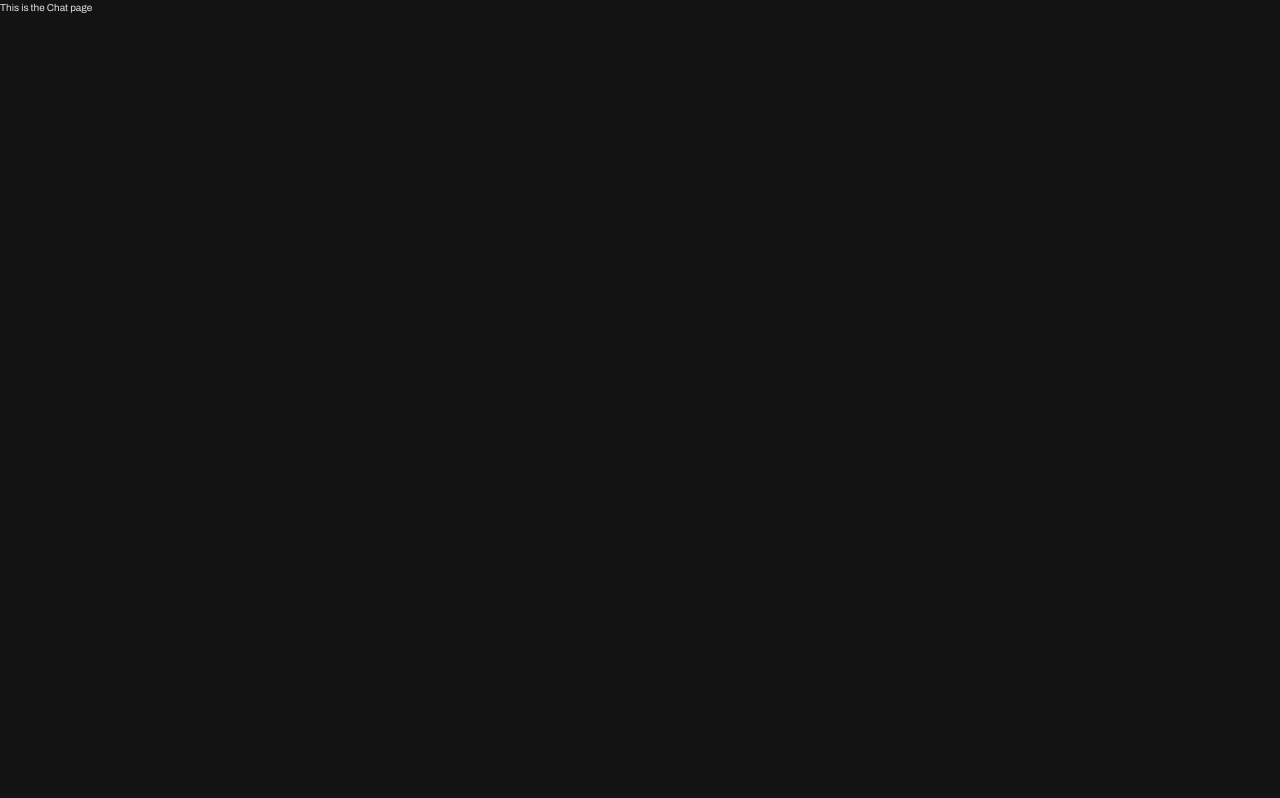
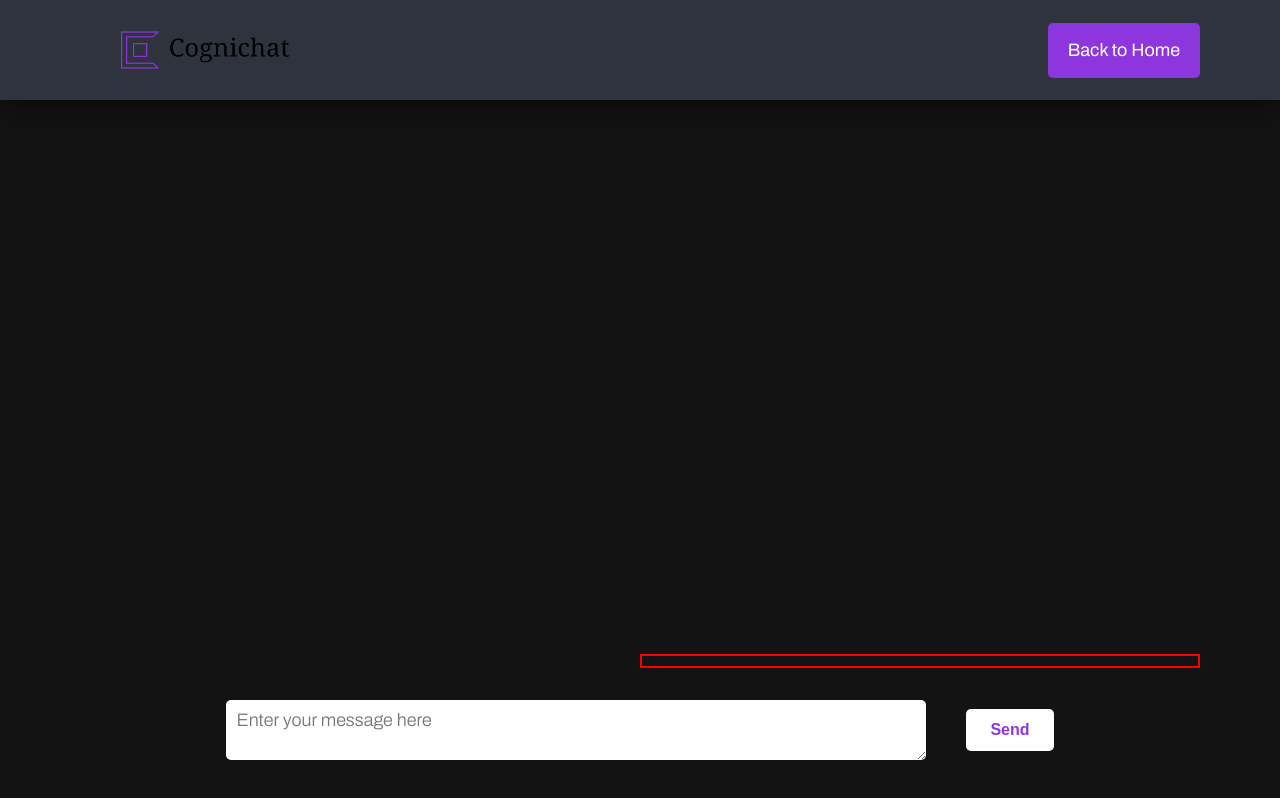
Before and after one commit to Prospertech-github/AIpowered-chat, a React (Vite) app: page /app in a window 1280 px wide. Built offline with nearby package versions, Linux system fonts and the light colour scheme.

Commit message:
feat:completed the text output and language detection phase

```diff
--- a/src/pages/chat/chat.module.css
+++ b/src/pages/chat/chat.module.css
@@ -0,0 +1,111 @@
+.header{
+    display: flex;
+    align-items: center;
+    justify-content: space-between;
+    background-color: var(--chat-grey);
+    box-shadow: 0px 1px 2px #444;
+    position: sticky;
+    top: 0;
+    padding: 0 8rem;
+    box-shadow: 1px 1px 36px 0px rgba(0,0,0,0.75);
+}
+.header img{
+    width: 25rem;
+    height: 10rem;
+}
+.header a{
+    color: var(--chat-white);
+    background-color: var(--chat-logo);
+    padding: 1.4rem 2rem;
+    border-radius: 5px;
+    font-size: 1.8rem;
+    transition: all .5s ;
+}
+.header a:hover{
+    color: var(--chat-logo);
+    background-color: var(--chat-white);
+}
+
+main{
+    background-color: var(--chat-black);
+    width: 100%;
+    height: calc(100vh - 10rem);
+    padding: 4rem 8rem;
+}
+
+.inputArea{
+    width: 100%;
+    height: 100%;
+    display: flex;
+    align-items: center;
+    gap: 3.2rem;
+    flex-direction: column-reverse;
+}
+.inputArea textarea{
+    height: 6rem;
+    width: 70rem;
+    border: none;
+    border-radius: 5px;
+    font-size: 1.8rem;
+    font-weight: 500;
+    font-family: 'Archivo', serif;
+    padding: 1rem;
+}
+.inputArea textarea:focus{
+    outline: none;
+}
+.inputArea textarea::placeholder{
+    font-family: 'Archivo', serif;
+    font-weight: 300;
+}
+form{
+    display: flex;
+    align-items: center;
+    gap: 4rem;
+}
+form > button{
+    color: var(--chat-logo);
+    background-color: var(--chat-white);
+    padding: 1.2rem 2.4rem;
+    border: none;
+    border-radius: 5px;
+    font-size: 1.6rem;
+    font-weight: 600;
+}
+.displayArea{
+    width: 100%;
+    font-size: 1.6rem;
+    width: 50%;
+    border: 2px solid red;
+    align-self: flex-end;
+}
+.submittedMessage{
+    font-weight: 500;
+    font-size: 2rem;
+    padding: .5rem 2rem;
+}
+.languageDetect{
+    font-size: 1.5rem;
+    font-weight: 300;
+    color: var(--chat-puprle);
+    padding: 0rem 2rem;
+    margin: 1rem 0;
+}
+.translateArea{
+    border: 2px solid green;
+    padding: 0rem 2rem;
+    display: flex;
+    gap: 2rem;
+}
+.translateArea > select{
+    font-size: 1.6rem;
+    font-family: 'Archivo', serif;
+    font-weight: 600;
+    background-color: var(--chat-white);
+    color: var(--chat-logo);
+    border: none;
+    padding: 0 1rem;
+}
+.translateArea > select:focus{
+    outline: none;
+}
--- a/src/pages/chat/index.jsx
+++ b/src/pages/chat/index.jsx
@@ -1,9 +1,176 @@
-import React from 'react'
+import React, { useEffect, useState } from "react";
+import styles from "./chat.module.css";
+import { Logo } from "../../assets";
+import { Link } from "react-router-dom";
+
+const languages = [
+  {
+    name: "English",
+    value: "en",
+  },
+  {
+    name: "Portuguese",
+    value: "pt",
+  },
+  {
+    name: "Turkish",
+    value: "tr",
+  },
+  {
+    name: "French",
+    value: "fr",
+  },
+  {
+    name: "Spanish",
+    value: "es",
+  },
+  {
+    name: "Russian",
+    value: "ru",
+  },
+];
 
 const Chat = () => {
+  const [message, setMessage] = useState("");
+  const [submittedMessage, setSubmittedMessage] = useState("");
+  const [aidetectedLanguage, setAiDetectedLanguage] = useState(null);
+  const [detector, setDetector] = useState(null);
+  const [translatedLanguage, setTranslatedLanguage] = useState("");
+
+  function displayMessage(e) {
+    e.preventDefault();
+    setSubmittedMessage(message);
+  }
+
+  useEffect(() => {
+    async function checkLanguageDetectorAI() {
+      const languageDetectorCapabilities =
+        await self.ai.languageDetector.capabilities();
+      const canDetect = languageDetectorCapabilities.capabilities;
+      let detectorInstance;
+
+      if (canDetect === "no") {
+        return;
+      }
+
+      if (canDetect === "readily") {
+        // The language detector can immediately be used.
+        detectorInstance = await self.ai.languageDetector.create();
+      } else {
+        // The language detector can be used after model download.
+        detectorInstance = await self.ai.languageDetector.create({
+          monitor(m) {
+            m.addEventListener("downloadprogress", (e) => {
+              console.log(`Downloaded ${e.loaded} of ${e.total} bytes.`);
+            });
+          },
+        });
+        await detectorInstance.ready;
+      }
+      setDetector(detectorInstance);
+    }
+    checkLanguageDetectorAI()
+
+  }, []);
+
+  useEffect(() => {
+    async function detectMessageLanguage() {
+      if (!detector || !submittedMessage) return;
+
+      try {
+        const results = await detector.detect(submittedMessage);
+        console.log(results);
+
+        const highestConfidence = results.reduce(
+          (max, result) => (result.confidence > max.confidence ? result : max),
+          results[0]
+        );
+
+        const { detectedLanguage, confidence } = highestConfidence;
+
+        console.log(
+          `This is ${(confidence * 100).toFixed(1)}% of ${detectedLanguage}`
+        );
+        console.log(`${languageTagToHumanReadable(detectedLanguage, "en")}`);
+
+        setAiDetectedLanguage({
+          detectedLanguage,
+          languageValue: languageTagToHumanReadable(detectedLanguage, "en"),
+          confidence: (confidence * 100).toFixed(1),
+        });
+      } catch (error) {
+        console.log(error);
+      }
+    }
+    detectMessageLanguage();
+  }, [submittedMessage, detector]);
+
+  useEffect(() => {
+    async function translateLanguage() {
+      // Create a translator that translates from English to French.
+      const translator = await self.ai.translator.create({
+        sourceLanguage: "en",
+        targetLanguage: "fr",
+      });
+    }
+    translateLanguage()
+  }, []);
+
+  const languageTagToHumanReadable = (languageTag, targetLanguage) => {
+    const displayNames = new Intl.DisplayNames([targetLanguage], {
+      type: "language",
+    });
+    return displayNames.of(languageTag);
+  };
+
   return (
-    <div> This is the Chat page </div>
-  )
-}
+    <div>
+      <header className={styles.header}>
+        <img src={Logo} alt="Cognichat Logo" />
+        <Link to="/"> Back to Home</Link>
+      </header>
 
-export {Chat}
+      <main>
+        <div className={styles.inputArea}>
+          <form onSubmit={displayMessage}>
+            <textarea
+              name="message"
+              id="message"
+              placeholder="Enter your message here"
+              value={message}
+              onChange={(e) => setMessage(e.target.value)}
+            ></textarea>
+            <button type="submit"> Send </button>
+          </form>
+
+          <div className={styles.displayArea}>
+            <p className={styles.submittedMessage}> {submittedMessage} </p>
+            {aidetectedLanguage && (
+              <p className={styles.languageDetect}>
+                This is {aidetectedLanguage.confidence}% of{" "}
+                {aidetectedLanguage.languageValue}
+              </p>
+            )}
+
+            {submittedMessage && (
+              <div className={styles.translateArea}>
+                <p>Translate to: </p>
+                <select
+                  name="translatedLanguage"
+                  value={translatedLanguage}
+                  onChange={(e) => setTranslatedLanguage(e.target.value)}
+                >
+                  {languages.map((language) => (
+                    <option value={language.value} key={language.value}>{language.name}</option>
+                  ))}
+                </select>
+              </div>
+            )}
+          </div>
+        </div>
+      </main>
+    </div>
+  );
+};
+
+export { Chat };
```
